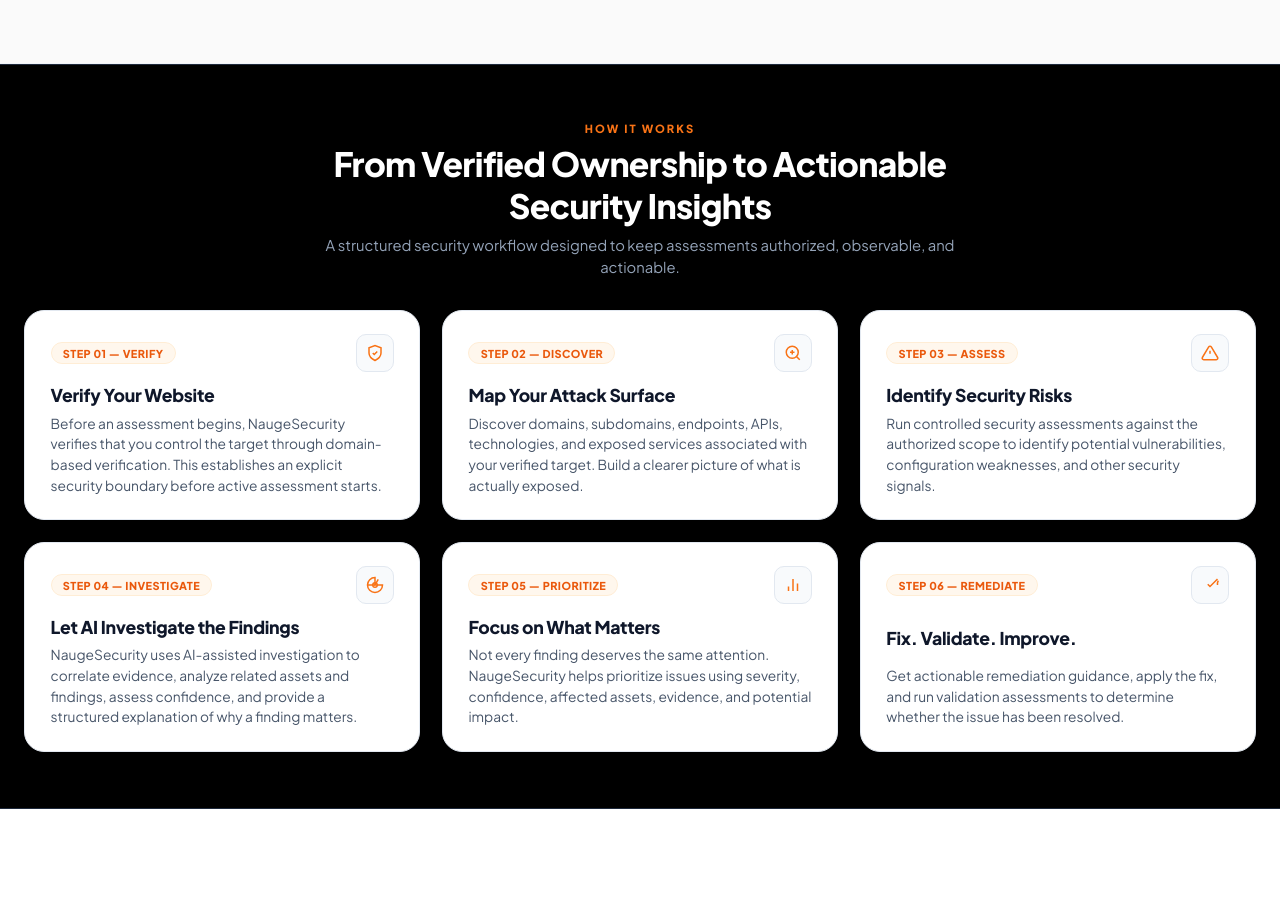
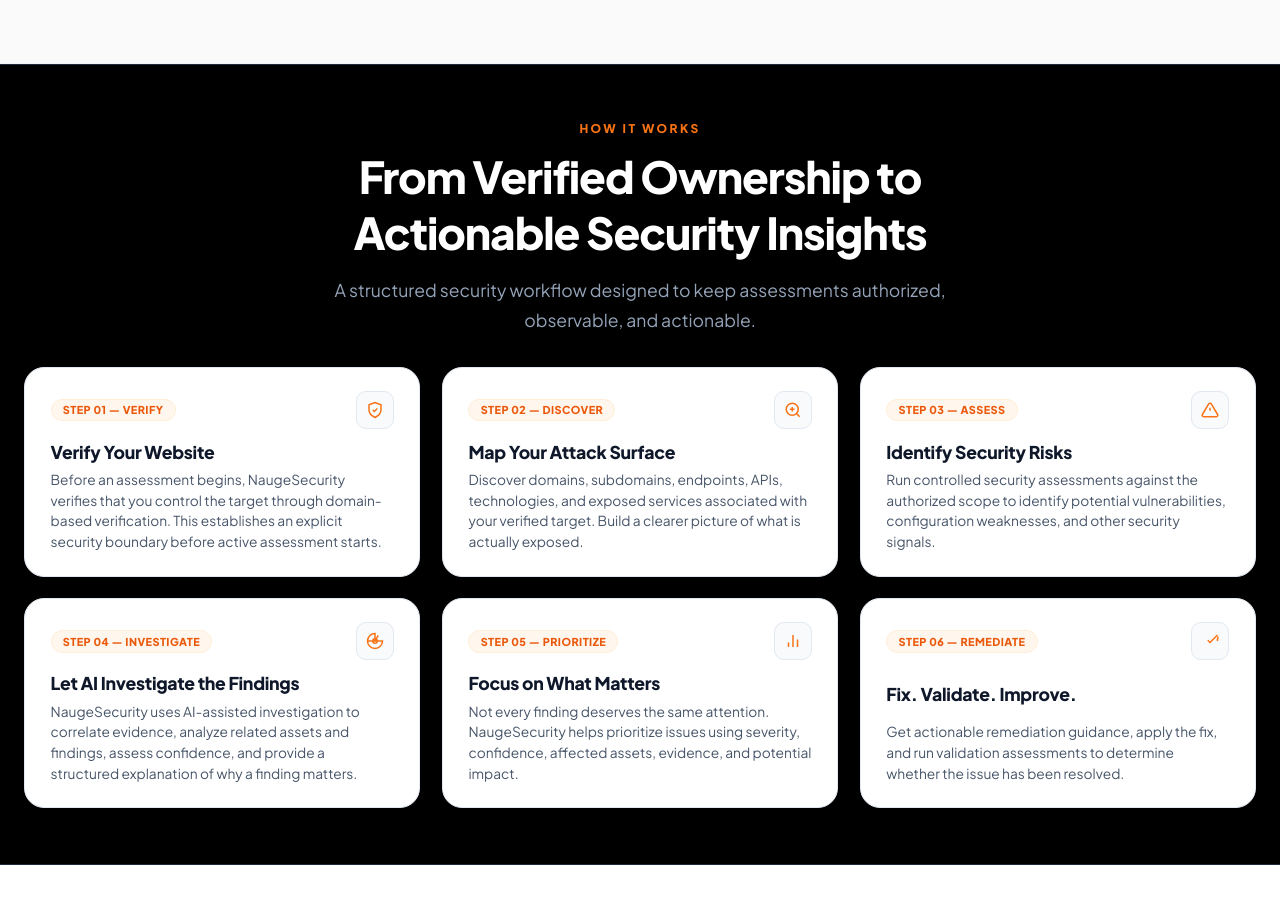
Before and after one commit to unknownmember4u/NaugeSecurity, a React (Vite) app in the folder frontend/: page / in a window 1280 px wide. Shown: the part 1745-2651 px from the top of the page. Built offline with nearby package versions, Linux system fonts and the light colour scheme.

Commit message:
section update : how it works

```diff
--- a/frontend/src/styles/background.css
+++ b/frontend/src/styles/background.css
@@ -1544,23 +1544,24 @@ body,
 #how-it-works .section-eyebrow {
   color: #f97316;
   font-weight: 800;
-  letter-spacing: 0.18em;
-  font-size: 0.7rem;
-  margin-bottom: 0.4rem;
+  letter-spacing: 0.2em;
+  font-size: 0.75rem;
+  margin-bottom: 0.75rem;
 }
 
 #how-it-works .section-title {
   color: #ffffff;
-  font-size: clamp(1.6rem, 2.8vw, 2.1rem);
-  letter-spacing: -0.02em;
-  margin: 0 0 0.5rem;
+  font-size: clamp(2rem, 3.5vw, 2.75rem);
+  font-weight: 800;
+  letter-spacing: -0.025em;
+  margin: 0 0 1rem;
   text-shadow: 0 2px 10px rgba(0, 0, 0, 0.9);
 }
 
 #how-it-works .section-subtitle {
   color: #94a3b8;
-  font-size: 0.925rem;
-  line-height: 1.5;
+  font-size: 1.1rem;
+  line-height: 1.65;
 }
 
 .workflow-steps-grid {
```
Also changed, not shown: 4 other files (tests, documents, lock files or other folders).
